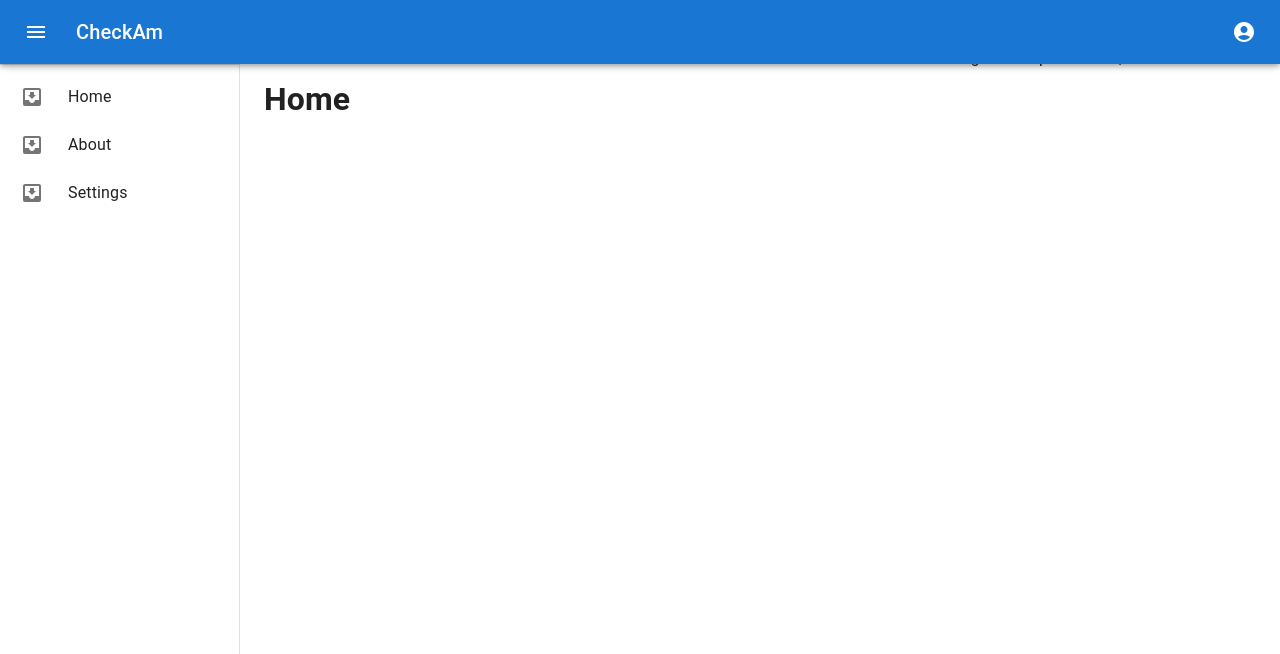
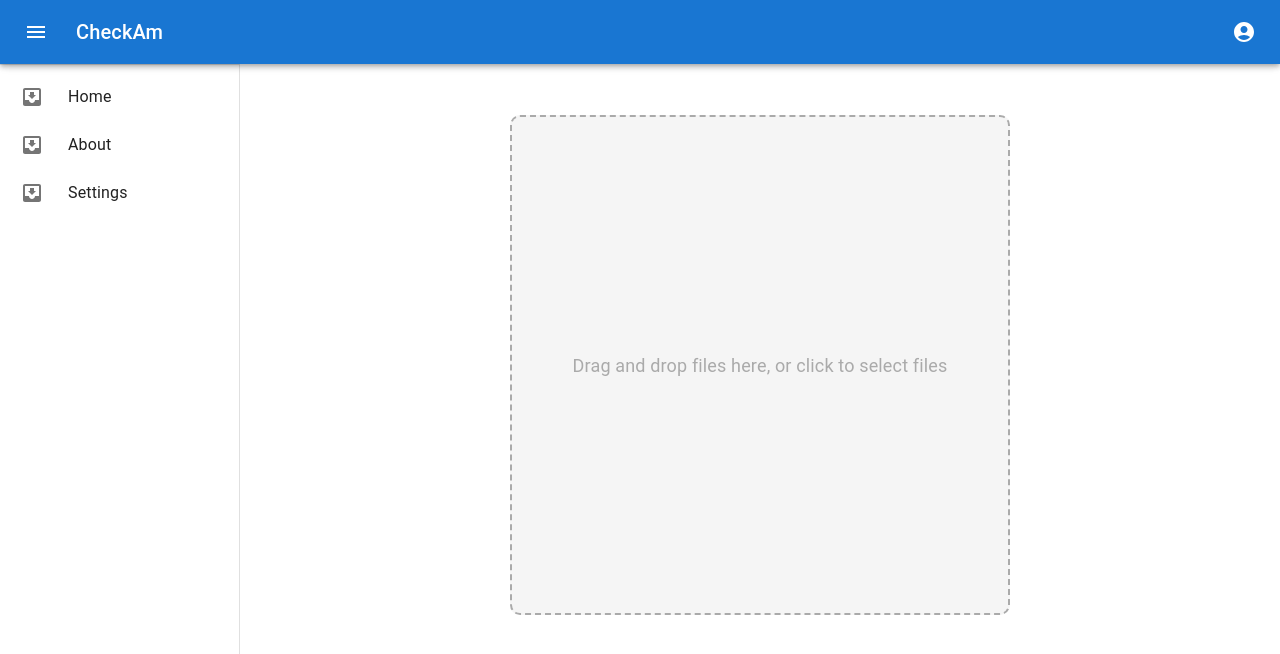
Before and after one commit to shelton15/fake-news, a React (Create React App) app: page / in a window 1280 px wide. Shown: the top 654 px of the page. Built offline with nearby package versions, Linux system fonts and the light colour scheme.

Commit message:
css added to home page

```diff
--- /dev/null
+++ b/src/Pages/Home.css
@@ -0,0 +1,42 @@
+.dropzone {
+    display: flex;
+    flex-direction: column;
+    justify-content: center;
+    align-items: center;
+    width: 500px;
+    height: 500px;
+    margin: 0 auto;
+    background-color: #f5f5f5;
+    border: 2px dashed #aaa;
+    border-radius: 10px;
+  }
+
+  .dropzone p {
+    margin: 0;
+    font-size: 18px;
+    color: #aaa;
+  }
+
+  .dropzone.active {
+    border-color: #0074d9;
+  }
+
+  .dropzone ul {
+    display: flex;
+    flex-wrap: wrap;
+    list-style: none;
+    margin: 0;
+    padding: 0;
+  }
+
+  .dropzone li {
+    margin: 10px;
+  }
+
+  .dropzone img {
+    display: block;
+    width: 100%;
+    height: auto;
+    object-fit: cover;
+    border-radius: 5px;
+  }
--- a/src/Pages/Home.jsx
+++ b/src/Pages/Home.jsx
@@ -3,6 +3,7 @@ import Navbar from "../Components/Navbar";
 import Sidenav from "../Components/Sidenav";
 import { Box } from "@mui/material";
 import { useDropzone } from "react-dropzone";
+import "./Home.css";
 
 export default function Home() {
   const Dropzone = ({ onDrop }) => {
@@ -61,11 +62,12 @@ export default function Home() {
     <>
       <Navbar />
       <Box height={30} />
-      <Box sx={{ display: "flex" }}>
+      <Box sx={{ display: "flex",
+                justifyContent: "center",
+                alignItems: "center",
+                height: "calc(100vh - 130px)",
+    }}>
         <Sidenav />
-        <Box component="main" sx={{ flexGrow: 1, p: 3 }}>
-          <h1>Home</h1>
-        </Box>
         <Dropzone onDrop={handleDrop} />
       </Box>
     </>
```
